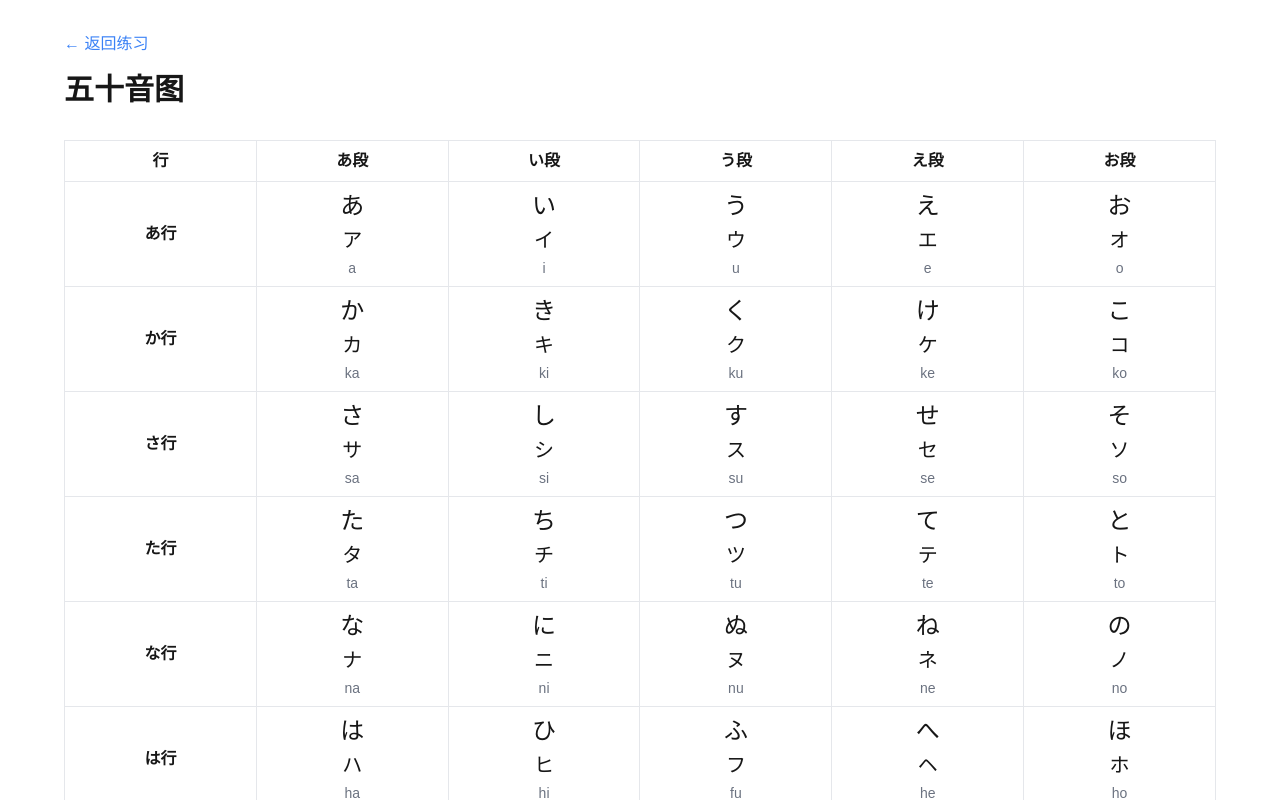
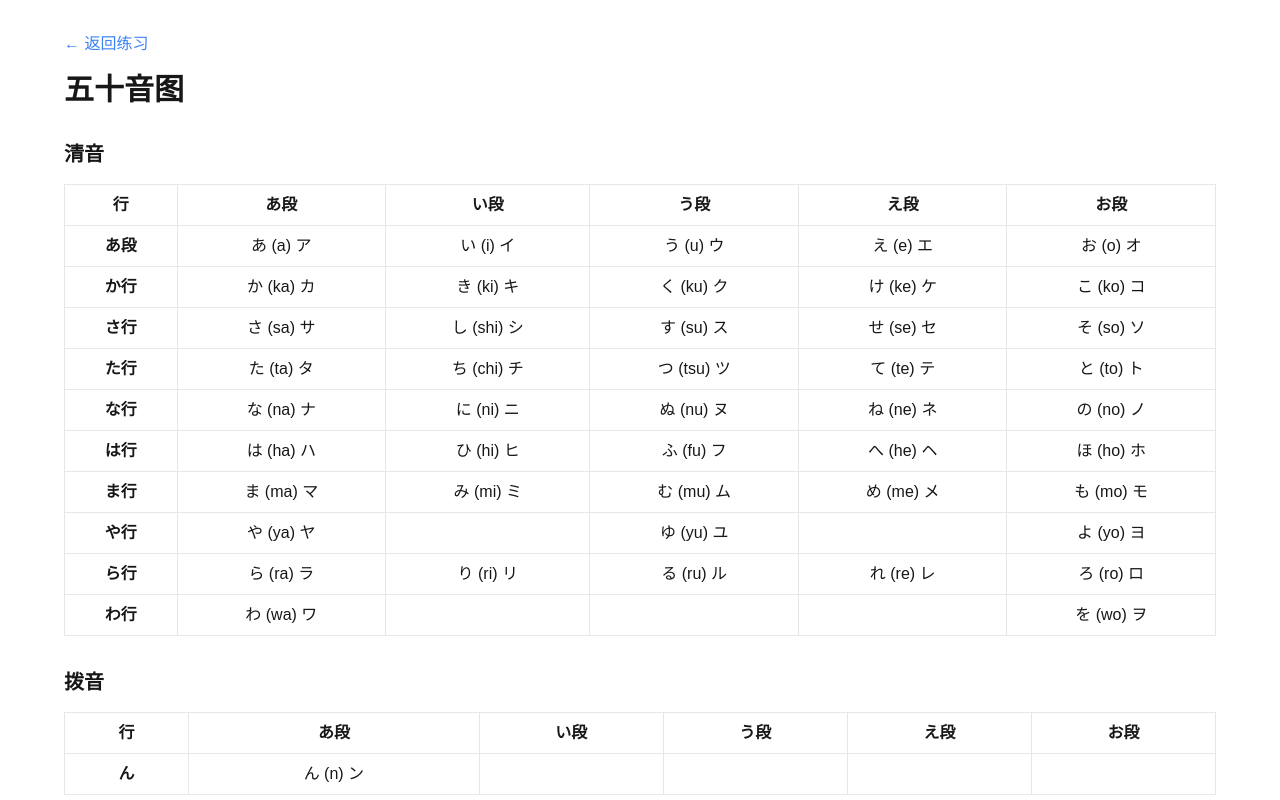
Before and after one commit to duanyongcheng/jepanese, a Next.js app: page /gojuon in a window 1280 px wide. Shown: the top 800 px of the page. Built offline with nearby package versions, Linux system fonts and the light colour scheme.

Commit message:
feat: 🎸 新的音图

```diff
--- a/src/app/gojuon/page.tsx
+++ b/src/app/gojuon/page.tsx
@@ -1,35 +1,61 @@
 "use client";
 
-import { GOJUON_DATA, GOJUON_ROWS } from "@/data/gojuon";
 import Link from "next/link";
 
-// 添加类型
-type GojuonSound = keyof typeof GOJUON_DATA;
-
 export default function GojuonChart() {
-  // 获取所有行
-  const rows = Object.entries(GOJUON_ROWS);
-
-  const speak = (sound: GojuonSound) => {
-    if (!GOJUON_DATA[sound]?.audio) return;
-    const audio = new Audio(GOJUON_DATA[sound].audio);
-    audio.play().catch((err) => console.error("Error playing audio:", err));
-  };
+  const rows = [
+    {
+      name: "清音",
+      data: [
+        { name: "あ段", cells: ["あ (a) ア", "い (i) イ", "う (u) ウ", "え (e) エ", "お (o) オ"] },
+        { name: "か行", cells: ["か (ka) カ", "き (ki) キ", "く (ku) ク", "け (ke) ケ", "こ (ko) コ"] },
+        { name: "さ行", cells: ["さ (sa) サ", "し (shi) シ", "す (su) ス", "せ (se) セ", "そ (so) ソ"] },
+        { name: "た行", cells: ["た (ta) タ", "ち (chi) チ", "つ (tsu) ツ", "て (te) テ", "と (to) ト"] },
+        { name: "な行", cells: ["な (na) ナ", "に (ni) ニ", "ぬ (nu) ヌ", "ね (ne) ネ", "の (no) ノ"] },
+        { name: "は行", cells: ["は (ha) ハ", "ひ (hi) ヒ", "ふ (fu) フ", "へ (he) ヘ", "ほ (ho) ホ"] },
+        { name: "ま行", cells: ["ま (ma) マ", "み (mi) ミ", "む (mu) ム", "め (me) メ", "も (mo) モ"] },
+        { name: "や行", cells: ["や (ya) ヤ", "", "ゆ (yu) ユ", "", "よ (yo) ヨ"] },
+        { name: "ら行", cells: ["ら (ra) ラ", "り (ri) リ", "る (ru) ル", "れ (re) レ", "ろ (ro) ロ"] },
+        { name: "わ行", cells: ["わ (wa) ワ", "", "", "", "を (wo) ヲ"] }
+      ]
+    },
+    {
+      name: "拨音",
+      data: [
+        { name: "ん", cells: ["ん (n) ン", "", "", "", ""] }
+      ]
+    },
+    {
+      name: "浊音",
+      data: [
+        { name: "が行", cells: ["が (ga) ガ", "ぎ (gi) ギ", "ぐ (gu) グ", "げ (ge) ゲ", "ご (go) ゴ"] },
+        { name: "ざ行", cells: ["ざ (za) ザ", "じ (ji) ジ", "ず (zu) ズ", "ぜ (ze) ゼ", "ぞ (zo) ゾ"] },
+        { name: "だ行", cells: ["だ (da) ダ", "ぢ (ji) ヂ", "づ (zu) ヅ", "で (de) デ", "ど (do) ド"] },
+        { name: "ば行", cells: ["ば (ba) バ", "び (bi) ビ", "ぶ (bu) ブ", "べ (be) ベ", "ぼ (bo) ボ"] }
+      ]
+    },
+    {
+      name: "半浊音",
+      data: [
+        { name: "ぱ行", cells: ["ぱ (pa) パ", "ぴ (pi) ピ", "ぷ (pu) プ", "ぺ (pe) ペ", "ぽ (po) ポ"] }
+      ]
+    }
+  ];
 
   return (
     <div className="min-h-screen p-8 dark:bg-gray-900 dark:text-white">
       <main className="max-w-6xl mx-auto">
         <div className="mb-8">
-          <Link
-            href="/"
-            className="text-blue-500 hover:text-blue-600 mb-4 inline-block"
-          >
+          <Link href="/" className="text-blue-500 hover:text-blue-600 mb-4 inline-block">
             ← 返回练习
           </Link>
           <h1 className="text-3xl font-bold mb-6">五十音图</h1>
         </div>
 
         <div className="overflow-x-auto">
+          {rows.map((section) => (
+            <div key={section.name} className="mb-8">
+              <h2 className="text-xl font-bold mb-4">{section.name}</h2>
               <table className="w-full border-collapse">
                 <thead>
                   <tr>
@@ -42,38 +68,14 @@ export default function GojuonChart() {
                   </tr>
                 </thead>
                 <tbody>
-              {rows.map(([rowName, sounds]) => (
-                <tr key={rowName}>
+                  {section.data.map((row) => (
+                    <tr key={row.name}>
                       <td className="border p-2 font-bold dark:border-gray-600 text-center">
-                    {rowName}
+                        {row.name}
                       </td>
-                  {sounds.map((sound) => (
-                    <td
-                      key={sound}
-                      className={`border p-2 dark:border-gray-600 ${
-                        GOJUON_DATA[sound as GojuonSound]
-                          ? "cursor-pointer hover:bg-gray-100 dark:hover:bg-gray-800"
-                          : ""
-                      }`}
-                      onClick={() => {
-                        if (GOJUON_DATA[sound as GojuonSound]) {
-                          speak(sound as GojuonSound);
-                        }
-                      }}
-                    >
-                      {GOJUON_DATA[sound as GojuonSound] && (
-                        <div className="text-center">
-                          <div className="text-2xl mb-1">
-                            {GOJUON_DATA[sound as GojuonSound].hiragana}
-                          </div>
-                          <div className="text-xl mb-1">
-                            {GOJUON_DATA[sound as GojuonSound].katakana}
-                          </div>
-                          <div className="text-sm text-gray-500 dark:text-gray-400">
-                            {GOJUON_DATA[sound as GojuonSound].romaji}
-                          </div>
-                        </div>
-                      )}
+                      {row.cells.map((cell, i) => (
+                        <td key={i} className="border p-2 dark:border-gray-600 text-center">
+                          {cell}
                         </td>
                       ))}
                     </tr>
@@ -81,6 +83,8 @@ export default function GojuonChart() {
                 </tbody>
               </table>
             </div>
+          ))}
+        </div>
       </main>
     </div>
   );
```
Lines whose indentation alone changed are shown as unchanged.
